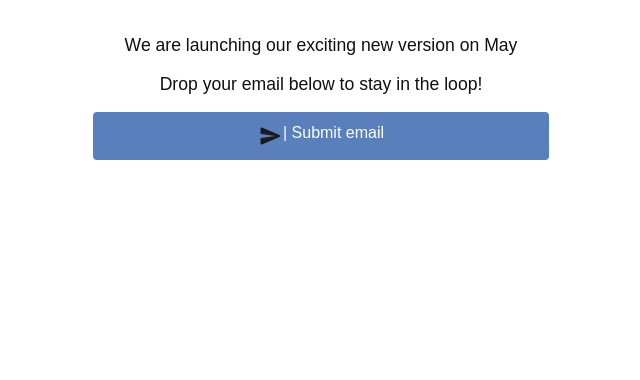
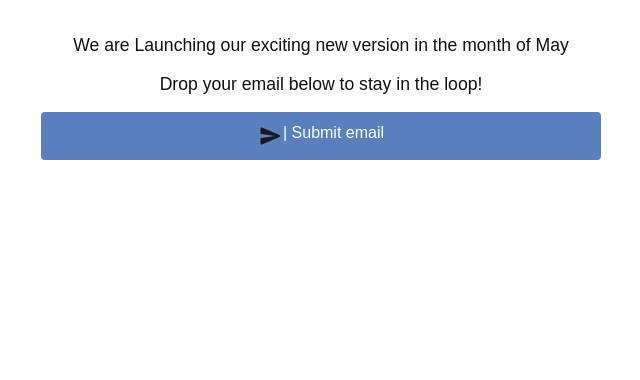
Before and after one commit to Aurelian-Nkonde/Aurelian-Nkonde.github.io, a plain HTML site: page index.html in a window 1280 px wide. Shown: the part 420-800 px from the top of the page, without its empty margins (319-959 px from the left). Drawn offline with Linux system fonts and the light colour scheme; a web font is replaced by a local one.

Commit message:
changing main paragraph

```diff
--- a/index.html
+++ b/index.html
@@ -15,7 +15,7 @@
         <img class="logo" src="assets/images/buddy-logo.svg" alt="AltBlack Logo">
         <h1 class="header">Buddy Finance</h1>
         <div class="">
-            <p class="subHeader">We are launching our exciting new version on May</p>
+            <p class="subHeader">We are Launching our exciting new version in the month of May</p>
             <p class="subHeader">Drop your email below to stay in the loop!</p>
         </div>
         <a class="join-button" href="https://form.typeform.com/to/FvSsQZrz" target="_blank">
```
